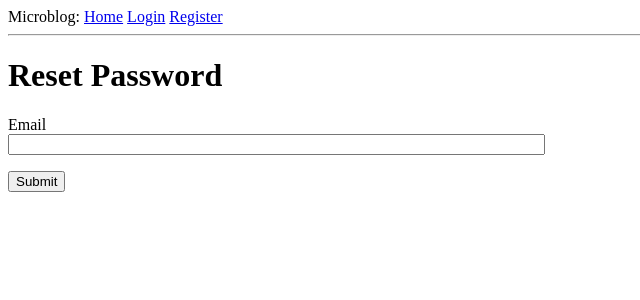
After one commit to spashii/blog-flask2.0, a Flask app: page /reset_password_request in a window 1280 px wide. The commit adds this page. Shown: the top 300 px of the page, without its empty margins (0-640 px from the left). Run offline with Flask 2, Linux system fonts and the light colour scheme.

Commit message:
added: password reset

```diff
--- a/app/forms.py
+++ b/app/forms.py
@@ -61,3 +61,17 @@ class PostForm(FlaskForm):
     post = TextAreaField('Say something', validators=[
         DataRequired(), Length(min=1, max=256)])
     submit = SubmitField('Submit')
+
+class ResetPasswordRequestForm(FlaskForm):
+    email = StringField('Email', validators=[
+        DataRequired(), Length(max=128),
+        Email()])
+    submit = SubmitField('Submit')
+
+class ResetPasswordForm(FlaskForm):
+    password = PasswordField('Password', validators=[
+        DataRequired(), Length(min=8, max=64)])
+    confirm_password = PasswordField('Confirm Password', validators=[
+        DataRequired(), EqualTo('confirm_password',
+                                message='Passwords do not match.')])
+    submit = SubmitField('Request Password Reset')
--- a/app/routes.py
+++ b/app/routes.py
@@ -1,7 +1,10 @@
 from flask import render_template, url_for, flash, redirect, request
 from app import app, db
-from app.forms import LoginForm, RegistrationForm, EditProfileForm, PostForm
+from app.forms import (LoginForm, RegistrationForm,
+    EditProfileForm, PostForm, ResetPasswordRequestForm,
+    ResetPasswordForm)
 from app.models import User, Post
+from app.email import send_password_reset_email
 from flask_login import current_user, login_user, logout_user, login_required
 from werkzeug.urls import url_parse
 from datetime import datetime
@@ -92,7 +95,7 @@ def edit_profile():
         current_user.bio = form.bio.data
         db.session.commit()
         flash('Your changes have been saved.')
-        return redirect(url_for('edit_profile'))
+        return redirect(url_for('user', username=current_user.username))
     elif request.method == 'GET':
         form.username.data = current_user.username.lower()
         form.bio.data = current_user.bio
@@ -129,3 +132,32 @@ def explore():
     page = request.args.get('page', default=1, type=int)
     posts = Post.query.order_by(Post.timestamp.desc()).paginate(page, app.config['POSTS_PER_PAGE'], False)
     return render_template('explore.html', title='Explore', posts=posts)
+
+@app.route('/reset_password_request', methods=['GET', 'POST'])
+def reset_password_request():
+    if current_user.is_authenticated:
+        return redirect(url_for('index'))
+    form = ResetPasswordRequestForm()
+    if form.validate_on_submit():
+        user = User.query.filter_by(email=form.email.data).first()
+        if user:
+            send_password_reset_email(user)
+        flash('Check your email for instructions to reset your password')
+        return redirect(url_for('login'))
+    return render_template('reset_password_request.html', title='Reset Password', form=form)
+
+
+@app.route('/reset_password/<token>', methods=['GET', 'POST'])
+def reset_password(token):
+    if current_user.is_authenticated:
+        return redirect(url_for('index'))
+    user = User.verify_reset_password_token(token)
+    if not user:
+        return redirect(url_for('index'))
+    form = ResetPasswordForm()
+    if form.validate_on_submit():
+        user.set_password(form.password.data)
+        db.session.commit()
+        flash('Your password has been reset.')
+        return redirect(url_for('login'))
+    return render_template('reset_password.html', form=form)
--- a/app/templates/login.html
+++ b/app/templates/login.html
@@ -22,4 +22,5 @@
         <p>{{ form.submit() }}</p>
     </form>
     <p>New User? <a href="{{ url_for('register') }}">Click to Register!</a></p>
+    <p>Forgot Your Password? <a href="{{ url_for('reset_password_request') }}">Click to Reset</a></p>
 {% endblock%}
--- /dev/null
+++ b/app/templates/reset_password_request.html
@@ -0,0 +1,16 @@
+{% extends "base.html" %}
+
+{% block content %}
+<h1>Reset Password</h1>
+<form action="" method="post">
+    {{ form.hidden_tag() }}
+    <p>
+        {{ form.email.label }}<br>
+        {{ form.email(size=64) }}<br>
+        {% for error in form.email.errors %}
+        <span style="color: red;">[{{ error }}]</span>
+        {% endfor %}
+    </p>
+    <p>{{ form.submit() }}</p>
+</form>
+{% endblock %}
```
Also changed, not shown: app/email.py (added, +25 -0 lines), app/models.py (+20 -1 lines), app/templates/email/reset_password.html (added, +10 -0 lines), app/templates/email/reset_password.txt (added, +7 -0 lines), app/templates/reset_password.html (added, +23 -0 lines).
